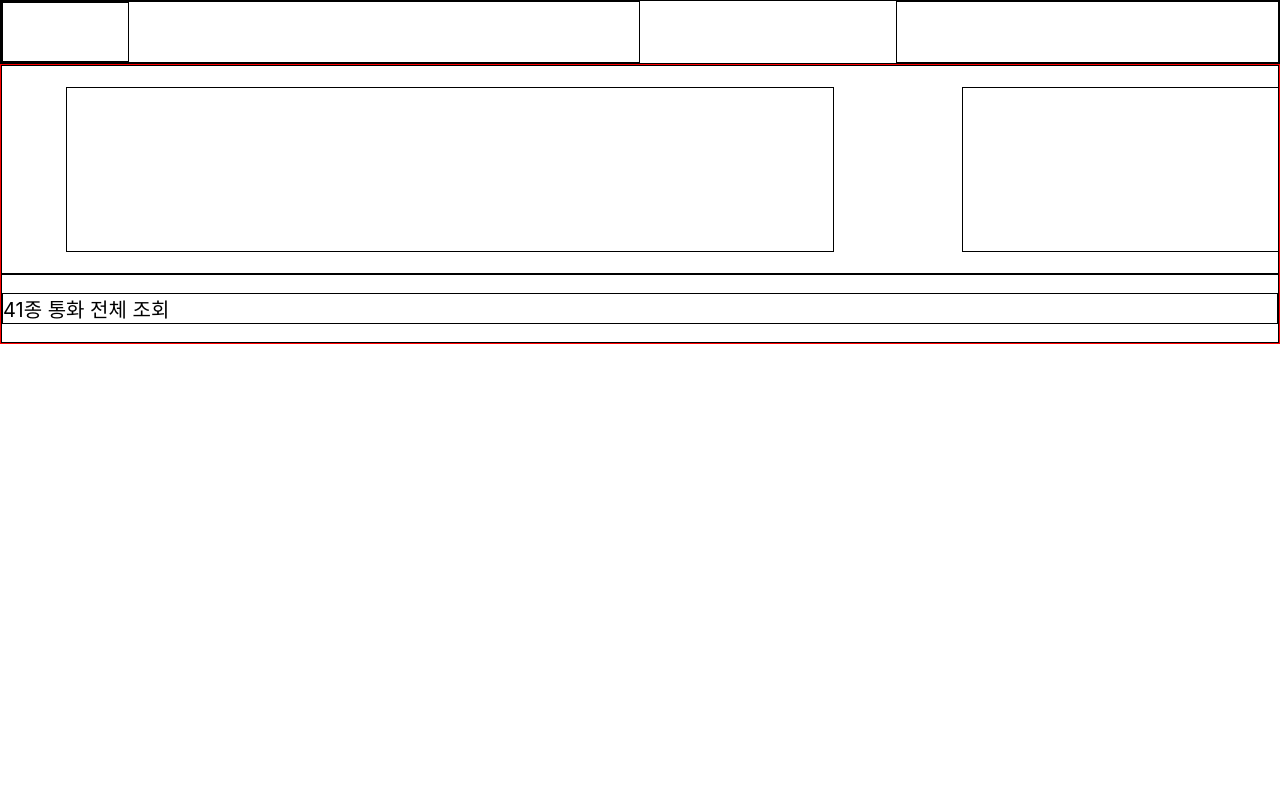
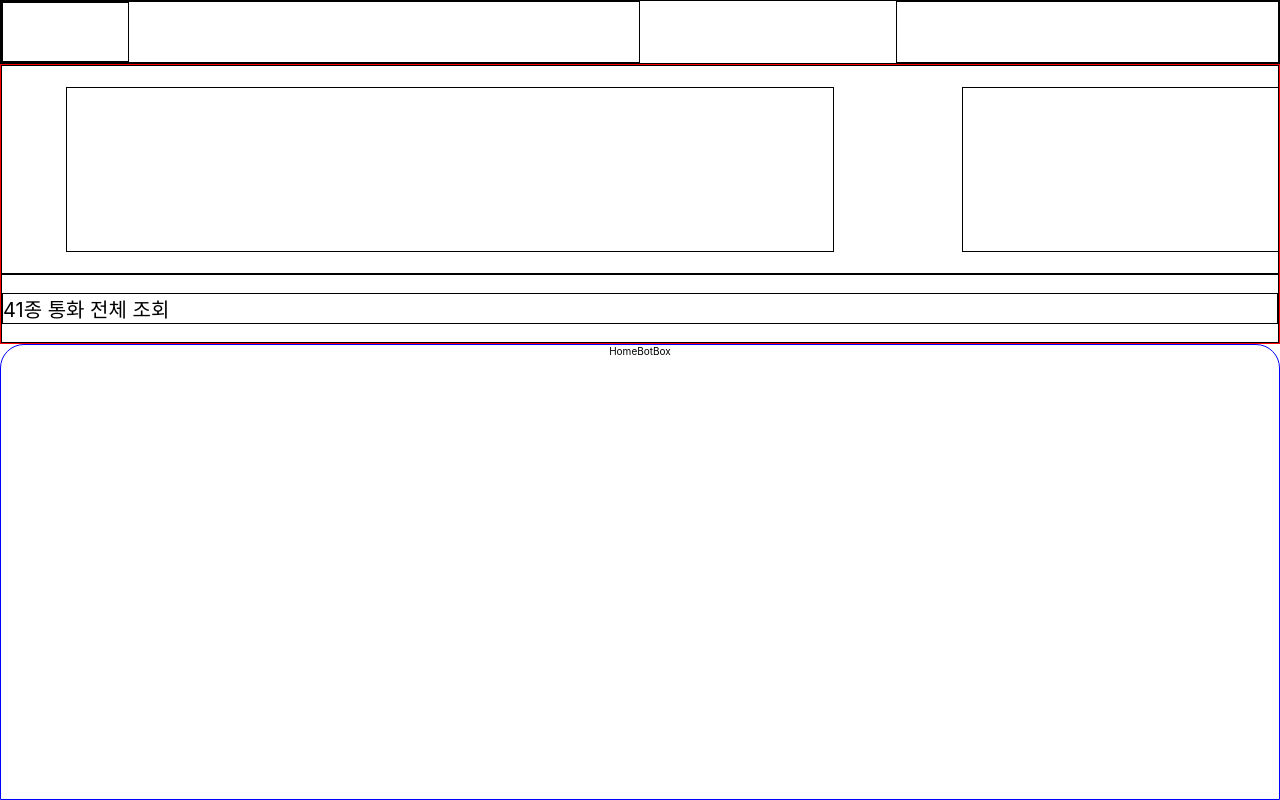
Before and after one commit to HanaOneEat/Frontend, a React (Create React App) app: page / in a window 1280 px wide. Built offline with nearby package versions, Linux system fonts and the light colour scheme.

Commit message:
set main page with bottom box

```diff
--- a/src/components/Home.jsx
+++ b/src/components/Home.jsx
@@ -1,12 +1,14 @@
 import React from "react";
 import HomeTopBar from "./HomeTopBar";
 import HomeMidBox from "./HomeMidBox";
+import { HomeBotBox } from "./HomeBotBox";
 
 const Home = () => {
   return (
-    <div>
+    <div id="Home_container">
       <HomeTopBar />
       <HomeMidBox />
+      <HomeBotBox />
     </div>
   );
 };
--- /dev/null
+++ b/src/components/HomeBotBox.jsx
@@ -0,0 +1,5 @@
+import React from "react";
+
+export const HomeBotBox = () => {
+  return <div id="HBB_container">HomeBotBox</div>;
+};
--- a/src/styles/home.scss
+++ b/src/styles/home.scss
@@ -1,72 +1,87 @@
 @import "vars.scss";
+#Home_container {
+  display: flex;
+  flex-direction: column;
+  justify-content: stretch;
+  align-items: stretch;
+  height: 100vh;
+  width: 100vw;
 
   #HTB_container {
+    @include tempBorder;
     display: flex;
-    width: 100vw;
-    height: 8vh;
     flex-direction: row;
     justify-content: space-between;
+    width: 100%;
+    height: 8%;
+    .left_box {
       @include tempBorder;
-    .left_box {
       width: 50%;
       height: 100%;
+      .icon {
         @include tempBorder;
-        .icon {
         width: 20%;
         height: 100%;
-            @include tempBorder;
       }
     }
     .right_box {
+      @include tempBorder;
       width: 30%;
       height: 100%;
-        @include tempBorder;
     }
   }
 
   #HMB_container {
+    @include tempBorder(red);
     display: flex;
-    width: 100vw;
-    height: 35vh;
     flex-direction: column;
     justify-content: space-between;
-    @include tempBorder(red);
+    width: 100%;
+    height: 35%;
     .horiz_box {
       @include tempBorder;
       display: flex;
+      flex-direction: column;
       width: 100%;
       height: 75%;
-        flex-direction: column;
       overflow-x: scroll;
       .content_container {
         display: flex;
-            width: fit-content;
-            height: 100%;
         flex-direction: row;
         justify-content: start;
         align-items: center;
+        width: fit-content;
+        height: 100%;
         // flex-shrink: 0; global에 추가
         .content_box {
+          @include tempBorder;
+          margin: 0 5vw;
           width: 60vw;
           height: 80%;
-                margin: 0 5vw;
-                @include tempBorder;
         }
       }
     }
     .bottom_text_box {
-        width: 100%;
-        height: 25%;
       @include tempBorder;
       display: flex;
       flex-direction: row;
       justify-content: start;
       align-items: center;
+      width: 100%;
+      height: 25%;
       .text {
+        @include tempBorder;
         width: 100%;
         font-size: 2rem;
         text-align: start;
-            @include tempBorder;
       }
     }
   }
+
+  #HBB_container {
+    @include tempBorder(blue);
+    width: 100%;
+    height: 57%;
+    border-radius: 24px 24px 0 0;
+  }
+}
```
Lines whose indentation alone changed are shown as unchanged.
